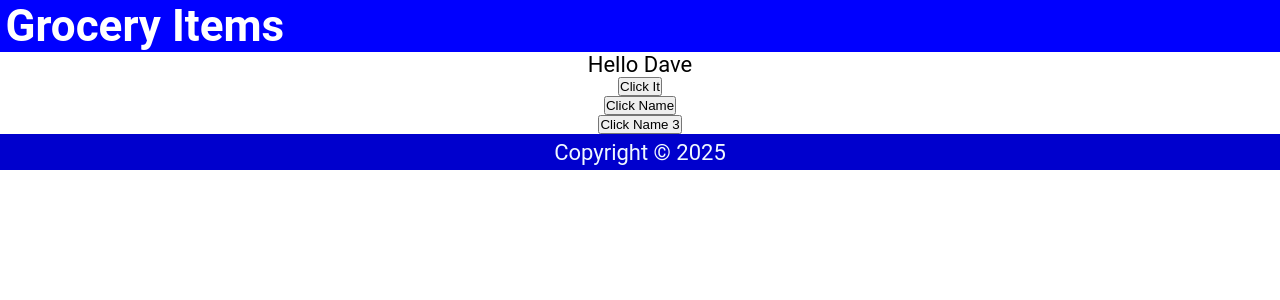
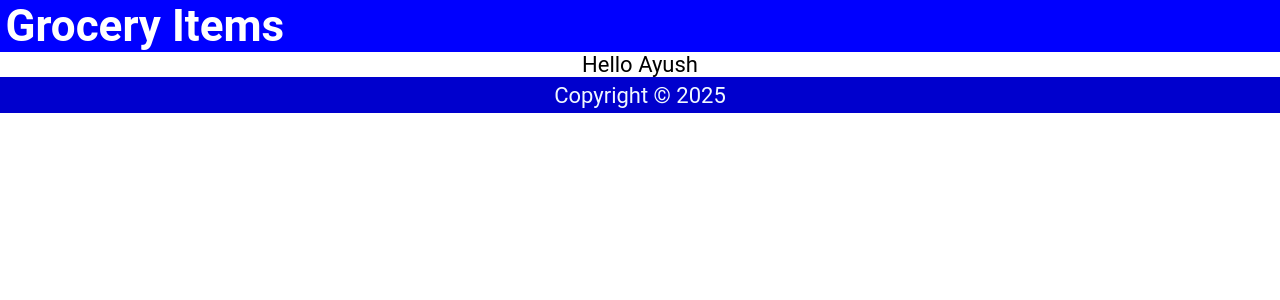
Before and after one commit to rish2311/Dave-Gray-React, a React (Vite) app in the folder 01tut/: page / in a window 1280 px wide. Shown: the top 300 px of the page. Built offline with nearby package versions, Linux system fonts and the light colour scheme.

Commit message:
basic useState 1

```diff
--- a/01tut/src/Content.jsx
+++ b/01tut/src/Content.jsx
@@ -1,33 +1,36 @@
 import React from 'react'
+import { useState } from 'react';
 
 const Content = () => {
-  const handlenameChange = () => {
-    const names = ['Bob', 'Kevin', 'Dave'];
-    const int = Math.floor(Math.random() * 3);
-    return names[int];
-  }
+  const [name, setName] = useState('Ayush');
 
-  const handleClick = () => {
-    console.log("You clicked");
-  }
+  // const handlenameChange = () => {
+  //   const names = ['Bob', 'Kevin', 'Dave'];
+  //   const int = Math.floor(Math.random() * 3);
+  //   return names[int];
+  // }
 
-  const handleClick2 = (name) => {
-    console.log(`${name} was clicked`);
-  }
+  // const handleClick = () => {
+  //   console.log("You clicked");
+  // }
 
-  const handleClick3 = (e) => {
-    console.log(e.target.name);
-  }
+  // const handleClick2 = (name) => {
+  //   console.log(`${name} was clicked`);
+  // }
+
+  // const handleClick3 = (e) => {
+  //   console.log(e.target.name);
+  // }
 
   return (
     <main>
       <p>
-        Hello {handlenameChange()}
+        Hello {name}
       </p>
 
-      <button onClick={handleClick}>Click It</button>
+      {/* <button onClick={handleClick}>Click It</button>
       <button onClick={() => handleClick2('Dave')}>Click Name</button>
-      <button onClick={(e) => handleClick3(e)}>Click Name 3</button>
+      <button onClick={(e) => handleClick3(e)}>Click Name 3</button> */}
 
     </main>
   )
```
